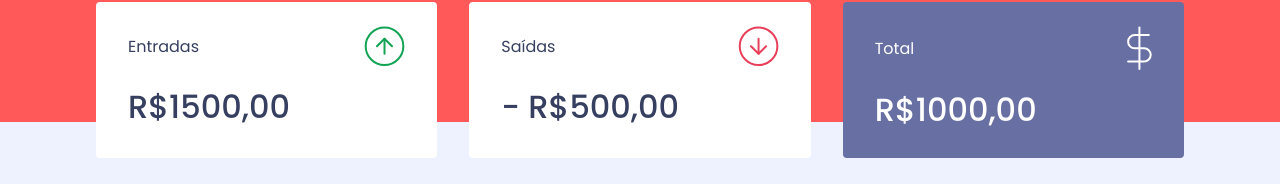
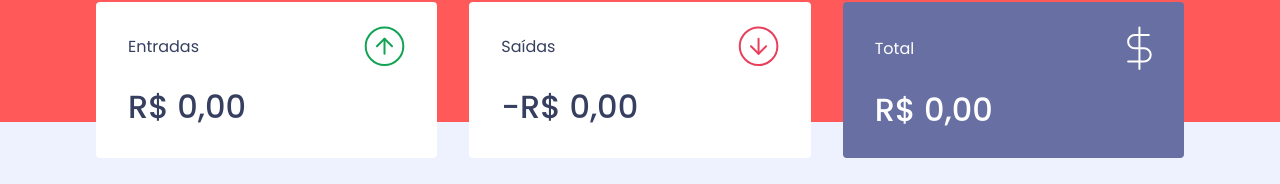
Before and after one commit to samuelfsd/finances, a React (Create React App) app: page / in a window 1280 px wide. Shown: the part 120-304 px from the top of the page. Built offline with nearby package versions, Linux system fonts and the light colour scheme; no server answers; what miragejs would draw is missing.

Commit message:
create hook useTransactions

```diff
--- a/src/App.tsx
+++ b/src/App.tsx
@@ -5,7 +5,7 @@
 import { NewTransactionModal } from './components/NewTransactionModal';
 
 import { GlobalStyle } from "./styles/global";
-import { TransactionsProvider } from './TransactionsContext';
+import { TransactionsProvider } from './hooks/useTransactions';
 
 Modal.setAppElement('#root');
 
--- a/src/components/NewTransactionModal/index.tsx
+++ b/src/components/NewTransactionModal/index.tsx
@@ -3,9 +3,8 @@
 import outcomeImg from '../../assets/saida.svg';
 import closeImg from '../../assets/close.svg';
 import { Container, TransactionTypeContainer, RadioBox} from './styles';
-import { FormEvent, useState, useContext } from 'react';
-import { api } from '../../services/api';
-import { TransactionsContext } from '../../TransactionsContext';
+import { FormEvent, useState } from 'react';
+import { useTransactions } from '../../hooks/useTransactions';
 
 interface NewTransactionModalProps{
   isOpen:boolean;
@@ -13,7 +12,7 @@
 }
 
 export function NewTransactionModal({isOpen,onRequestClose}:NewTransactionModalProps) {
-  const {createTransaction} = useContext(TransactionsContext);
+  const {createTransaction} = useTransactions();
 
   const [title,setTitle] = useState('');
   const [amount,setAmount] = useState(0);
--- a/src/components/Summary/index.tsx
+++ b/src/components/Summary/index.tsx
@@ -1,13 +1,28 @@
-import React, { useContext } from 'react';
 import incomeImg from '../../assets/entrada.svg';
 import outcomeImg from '../../assets/saida.svg';
 import totalImg from '../../assets/total.svg';
-import { TransactionsContext } from '../../TransactionsContext';
+import { useTransactions } from '../../hooks/useTransactions';
 import { Container } from "./styles";
 
 
 export function Summary() {
-  const {transactions} = useContext(TransactionsContext);
+  const {transactions} = useTransactions();
+
+  const summary = transactions.reduce((acc, transaction) => {
+    if (transaction.type === 'deposit'){
+      acc.deposits += transaction.amount;
+      acc.total += transaction.amount;
+    } else {
+      acc.withdraw += transaction.amount;
+      acc.total -= transaction.amount;
+    }
+
+    return acc;
+  }, {
+    deposits:0,
+    withdraw:0,
+    total:0,
+  })
 
   return(
     <Container>
@@ -16,21 +31,38 @@
           <p>Entradas</p>
           <img src={incomeImg} alt="Entrada" />
         </header>
-        <strong>R$1500,00</strong>
+        <strong>
+          {new Intl.NumberFormat('pt-BR',{
+            style:'currency',
+            currency:'BRL'
+          }).format(summary.deposits)}
+        </strong>
       </div>
       <div>
         <header>
           <p>Saídas</p>
           <img src={outcomeImg} alt="Saídas" />
         </header>
-        <strong> - R$500,00</strong>
+        <strong>
+
+           -
+          {new Intl.NumberFormat('pt-BR',{
+            style:'currency',
+            currency:'BRL'
+          }).format(summary.withdraw)}
+          </strong>
       </div>
       <div className="highlight-background">
         <header>
           <p>Total</p>
           <img src={totalImg} alt="Total" />
         </header>
-        <strong>R$1000,00</strong>
+        <strong>
+          {new Intl.NumberFormat('pt-BR',{
+              style:'currency',
+              currency:'BRL'
+            }).format(summary.total)}
+        </strong>
       </div>
     </Container>
   );
--- a/src/components/TransactionsTable/index.tsx
+++ b/src/components/TransactionsTable/index.tsx
@@ -1,9 +1,8 @@
-import { useContext } from "react";
-import { TransactionsContext } from "../../TransactionsContext";
+import { useTransactions } from "../../hooks/useTransactions";
 import { Container } from "./styles";
 
 export function TransactionsTable() {
-  const {transactions} = useContext(TransactionsContext);
+  const {transactions} = useTransactions();
 
   return(
     <Container>
--- a/src/TransactionsContext.tsx
+++ b/src/hooks/useTransactions.tsx
@@ -1,5 +1,5 @@
-import { createContext, useEffect, useState, ReactNode } from 'react';
-import { api } from './services/api';
+import { createContext, useEffect, useState, ReactNode, useContext } from 'react';
+import { api } from '../services/api';
 
 interface Transaction{
   id:number;
@@ -21,7 +21,7 @@
   createTransaction:(transaction: TransactionInput) => Promise<void>;
 }
 
-export const TransactionsContext = createContext<TransactionsContextData>(
+const TransactionsContext = createContext<TransactionsContextData>(
   {} as TransactionsContextData
 );
 
@@ -49,3 +49,9 @@
     </TransactionsContext.Provider>
   );
 }
+
+export function useTransactions() {
+  const context = useContext(TransactionsContext);
+
+  return context;
+}
```
